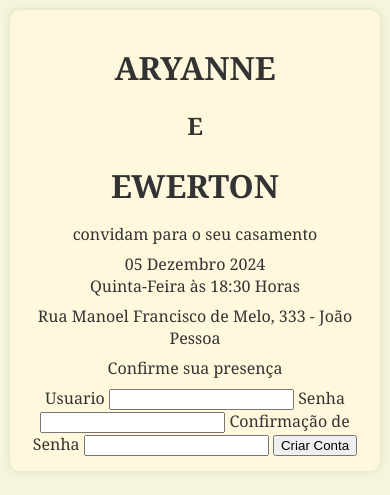
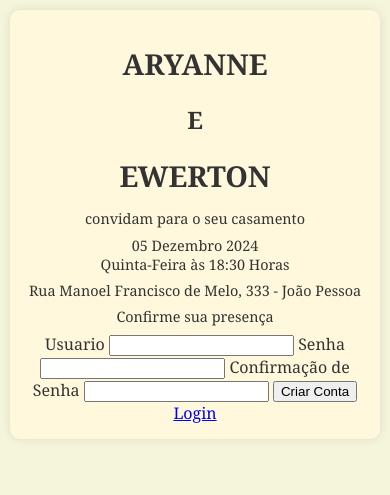
Before and after one commit to ewertonqweU/deploycasamento, a Flask app: page /criarconta in a window 390 px wide. Shown: the top 495 px of the page. Run offline with Flask 3, Linux system fonts and the light colour scheme.

Commit message:
Atualização de layout - Pagina ainda em modo teste

```diff
--- a/ConviteDigital/routes.py
+++ b/ConviteDigital/routes.py
@@ -46,15 +46,17 @@ def confirma(user):
         qrcodeimg = GerarQrcode(current_user.username)[1]
         statusPag = GerarQrcode(current_user.username)[2]
         formfoto = FormFoto()
-        pgto = Usuario(pagamento = statusPag)
+        #pgto = Usuario(pagamento = statusPag)
         item = database.session.query(Usuario).filter_by(username=current_user.username).first()
         item.pagamento=statusPag
         database.session.commit()
         if formfoto.validate_on_submit():
             arquivo = formfoto.foto.data
             nome_arq = secure_filename(arquivo.filename)
+            nome_arquivo = arquivo.filename
+            extensao_arquivo = os.path.splitext(nome_arquivo)
             caminho = os.path.join(os.path.abspath(os.path.dirname(__file__))
-                              ,app.config["UPLOAD_FOLDER"],nome_arq)
+                              ,app.config["UPLOAD_FOLDER"],f"Comprovante de {current_user.username}{extensao_arquivo[1]}")
             arquivo.save(caminho)
             foto = Foto(imagem = nome_arq, id_usuario = current_user.id )
             database.session.add(foto)
--- /dev/null
+++ b/ConviteDigital/static/css/style.css
@@ -0,0 +1,83 @@
+body {
+    font-family: 'Georgia', serif;
+    background-color: #f5f5dc; /* Bege claro para o fundo */
+    color: #333;
+    text-align: center;
+    padding: 20px;
+    margin: 0;
+}
+
+.container {
+    background-color: #fff8dc; /* Bege chique claro para o container */
+    padding: 20px;
+    border-radius: 10px;
+    box-shadow: 0 0 10px rgba(0, 0, 0, 0.1);
+    max-width: 600px;
+    margin: auto;
+}
+
+h1 {
+    font-size: 2.5em;
+    margin-bottom: 0.5em;
+}
+
+p {
+    font-size: 1.2em;
+    margin: 0.5em 0;
+}
+
+.qrcode, .payment-key {
+    background-color: #fff;
+    border: 2px dashed #ccc;
+    padding: 20px;
+    margin: 20px 0;
+    border-radius: 10px;
+}
+
+.qrcode {
+    height: 200px;
+    width: 400px;
+    margin: auto;
+}
+
+.payment-key input {
+    width: 100%;
+    padding: 10px;
+    font-size: 1.2em;
+    border: 1px solid #ccc;
+    border-radius: 5px;
+}
+
+@media (max-width: 600px) {
+    body {
+        padding: 10px;
+    }
+    .container {
+        padding: 15px;
+    }
+    h1 {
+        font-size: 2em;
+    }
+    p {
+        font-size: 1em;
+    }
+    .qrcode, .payment-key {
+        padding: 15px;
+    }
+}
+
+@media (max-width: 400px) {
+    h1 {
+        font-size: 1.8em;
+    }
+    p {
+        font-size: 0.9em;
+    }
+    .qrcode {
+        height: 150px;
+        width: 150px;
+    }
+    .payment-key input {
+        font-size: 1em;
+    }
+}
--- a/ConviteDigital/templates/criarconta.html
+++ b/ConviteDigital/templates/criarconta.html
@@ -18,4 +18,5 @@
             {{ form.botao_conf() }}
 
         </form>
+        <a href="{{url_for('homepage')}}">Login</a>
 {% endblock %}
--- a/ConviteDigital/templates/homepage.html
+++ b/ConviteDigital/templates/homepage.html
@@ -2,73 +2,10 @@
 <html lang="pt-br">
 <head>
     <meta charset="UTF-8">
-    {% block titulo %}
-    <title>Convite</title>
-    {% endblock %}
-    <style>
-        body {
-            font-family: 'Georgia', serif;
-            background-color: #f5f5dc; /* Bege claro para o fundo */
-            color: #333;
-            text-align: center;
-            padding: 20px;
-            margin: 0;
-        }
-        .container {
-            background-color: #fff8dc; /* Bege chique claro para o container */
-            padding: 20px;
-            border-radius: 10px;
-            box-shadow: 0 0 10px rgba(0, 0, 0, 0.1);
-            max-width: 600px;
-            margin: auto;
-        }
-        h1 {
-            font-size: 2.5em;
-            margin-bottom: 0.5em;
-        }
-        p {
-            font-size: 1.2em;
-            margin: 0.5em 0;
-        }
-        .qrcode, .payment-key {
-            background-color: #fff;
-            border: 2px dashed #ccc;
-            padding: 20px;
-            margin: 20px 0;
-            border-radius: 10px;
-        }
-        .qrcode {
-            height: 200px;
-            width: 200px;
-            margin: auto;
-        }
-        .payment-key input {
-            width: 100%;
-            padding: 10px;
-            font-size: 1.2em;
-            border: 1px solid #ccc;
-            border-radius: 5px;
-        }
-        @media (max-width: 600px) {
-            body {
-                padding: 10px;
-            }
-            .container {
-                padding: 15px;
-            }
-            h1 {
-                font-size: 2em;
-            }
-            p {
-                font-size: 1em;
-            }
-            .qrcode, .payment-key {
-                padding: 15px;
-            }
-        }
-    </style>
 
+   {% block titulo %} <title>Convite</title> {% endblock %}
 
+    <link rel="stylesheet" href="{{url_for('static', filename='css/style.css')}}">
 
 </head>
 {% block body %}
@@ -84,13 +21,13 @@
         {% block formulario %}
         <form method="POST">
             {{ form.csrf_token }}
-            {{ form.user.label() }}
-            {{ form.user() }}
+            {{ form.user.label() }}<br>
+            {{ form.user() }}<br>
 
-            {{ form.senha.label() }}
-            {{ form.senha() }}
-
-            {{ form.botao_conf() }}
+            {{ form.senha.label() }}<br>
+            {{ form.senha() }}<br>
+            <br>
+            {{ form.botao_conf() }}<br>
 
 
         </form>
--- a/Pix.py
+++ b/Pix.py
@@ -5,7 +5,7 @@ def GerarQrcode(Usuario):
   url = "https://api.mercadopago.com/v1/payments"
 
   payload = json.dumps({
-    "transaction_amount": 1,
+    "transaction_amount": 0.5,
     "description": f"Confirmação de presença de {Usuario}",
     "payment_method_id": "pix",
     "payer": {
@@ -31,7 +31,7 @@ def GerarQrcode(Usuario):
     'accept': 'application/json',
     'content-type': 'application/json',
     'Authorization': 'Bearer APP_USR-8994682358026592-102420-361da1d854dbdc35d9d7293c600ea73f-407100150',
-    'X-Idempotency-Key': Usuario
+    'X-Idempotency-Key': f"{Usuario}T"
   }
 
   response = requests.request("POST", url, headers=headers, data=payload)
```
Also changed, not shown: ConviteDigital/templates/pagamento.html (+17 -8 lines), instance/comunidade.db.
